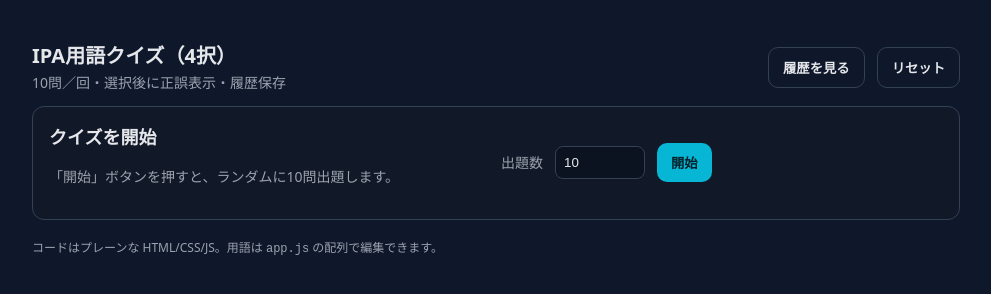
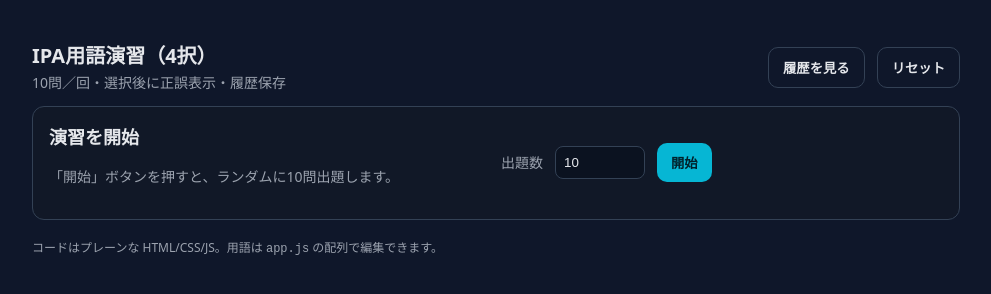
Before and after one commit to gn2025-commits/gn_app_2, a plain HTML site: page index.html in a window 1280 px wide. Shown: the whole page, without its empty margins (144-1135 px from the left). Drawn offline with Linux system fonts and the light colour scheme.

Commit message:
タイトルと見出しを「気軽にできるIPA用語演習」に変更

```diff
--- a/index.html
+++ b/index.html
@@ -3,7 +3,7 @@
 <head>
   <meta charset="UTF-8" />
   <meta name="viewport" content="width=device-width,initial-scale=1" />
-  <title>IPA用語クイズ（4択）</title>
+  <title>気軽にできるIPA用語演習</title>
   <style>
     :root {
       --bg: #0f172a;      /* slate-900 */
@@ -87,7 +87,7 @@
   <div class="wrap">
     <header>
       <div>
-        <h1>IPA用語クイズ（4択）</h1>
+        <h1>IPA用語演習（4択）</h1>
         <div class="muted">10問／回・選択後に正誤表示・履歴保存</div>
       </div>
       <div class="row">
@@ -100,7 +100,7 @@
     <div id="screen-start" class="card">
       <div class="grid cols-2">
         <div>
-          <div style="font-size:18px;font-weight:700;">クイズを開始</div>
+          <div style="font-size:18px;font-weight:700;">演習を開始</div>
           <p class="muted">「開始」ボタンを押すと、ランダムに10問出題します。</p>
         </div>
         <div class="row right">
@@ -111,7 +111,7 @@
       </div>
     </div>
 
-    <!-- クイズ -->
+    <!-- 演習 -->
     <div id="screen-quiz" class="card" style="display:none;">
       <div class="row" style="justify-content:space-between;">
         <div class="badge"><span id="q-index">1</span> / <span id="q-total">10</span></div>
```
